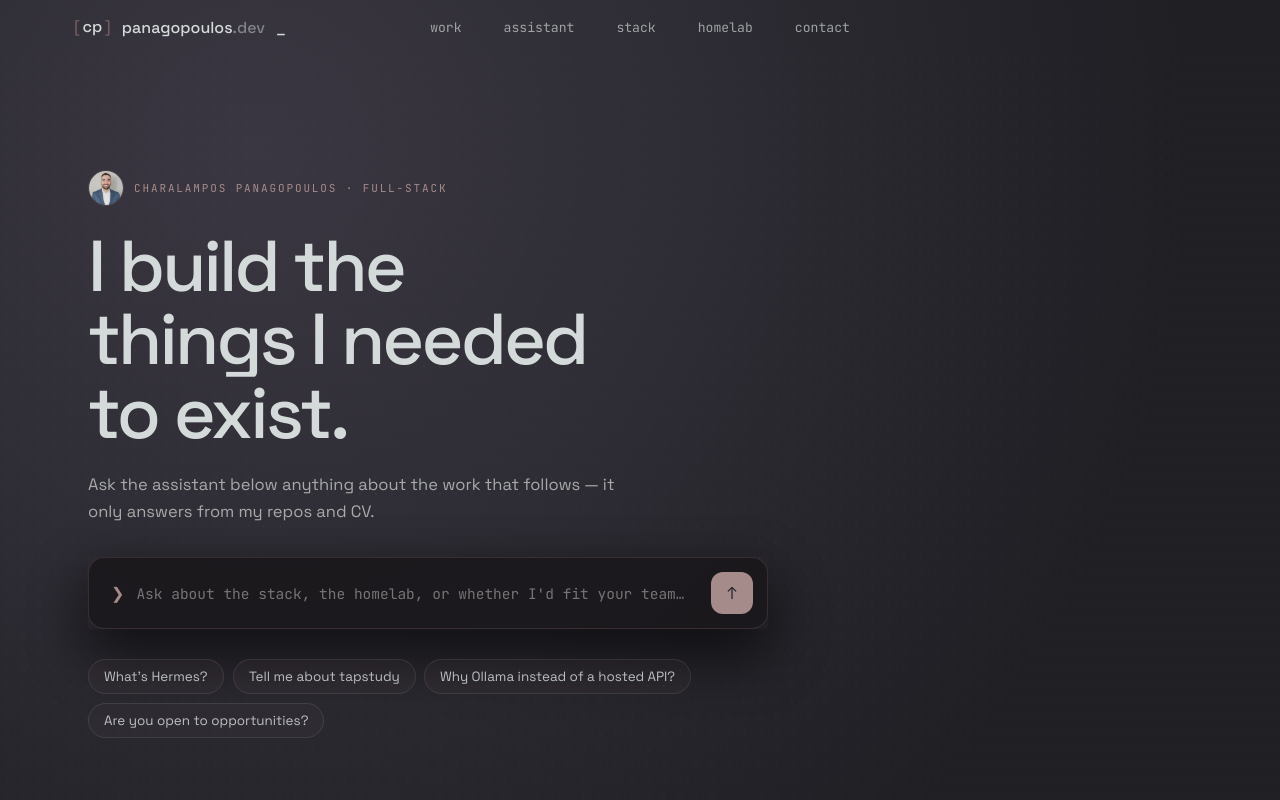
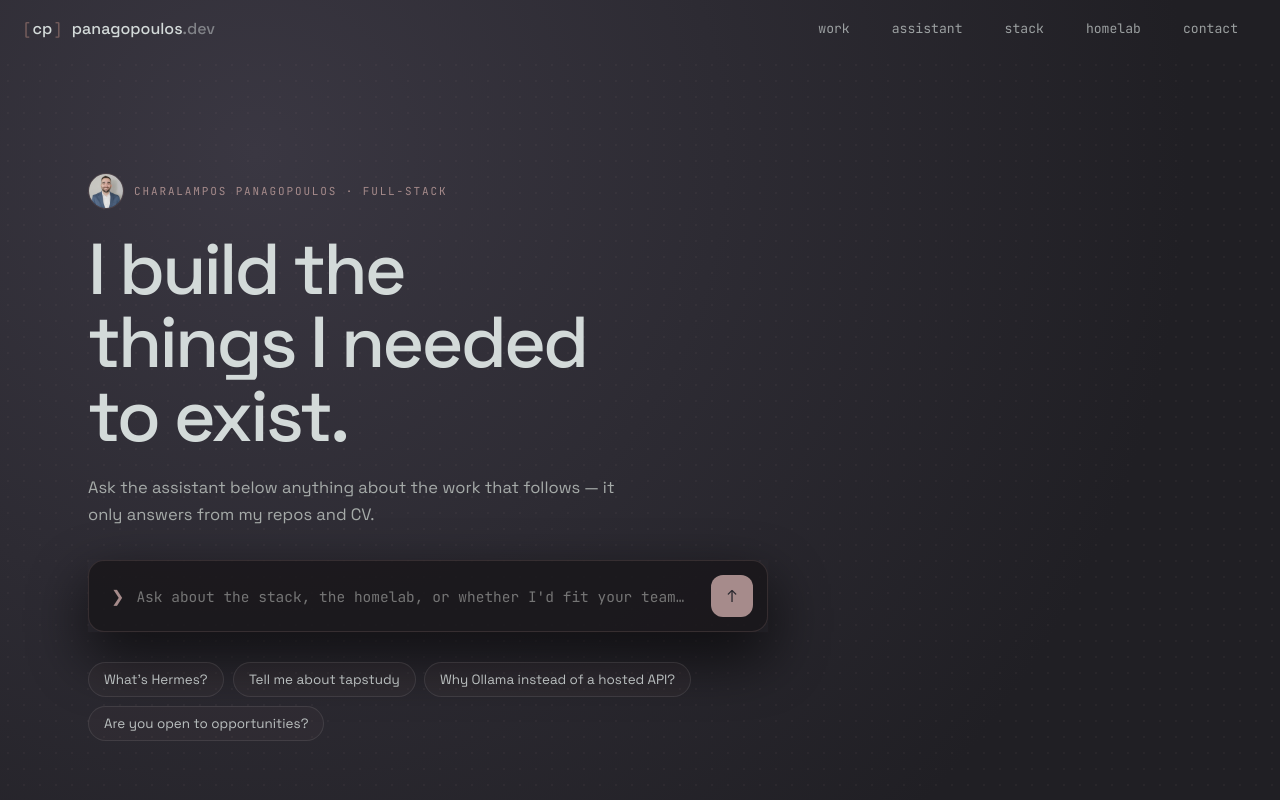
Before and after one commit to c-panagopoulos/Personal-Website, a React (Vite) app in the folder client/: page / in a window 1280 px wide. Shown: the top 800 px of the page. Built offline with nearby package versions, Linux system fonts and the light colour scheme.

Commit message:
Push navbar logo/links to edges when unshrunk, remove blinking caret

```diff
--- a/client/src/components/NavBar.jsx
+++ b/client/src/components/NavBar.jsx
@@ -26,12 +26,9 @@ function Brand({ visible }) {
         <span className="nav__bracket-edge">]</span>
       </span>
       {!visible && (
-        <>
-          <span className="nav__name">
-            panagopoulos<span>.dev</span>
-          </span>
-          <span className="nav__name caret">_</span>
-        </>
+        <span className="nav__name">
+          panagopoulos<span>.dev</span>
+        </span>
       )}
     </div>
   );
--- a/client/src/components/ResizableNavbar.jsx
+++ b/client/src/components/ResizableNavbar.jsx
@@ -50,7 +50,7 @@ export function NavBody({ children, className = "", visible }) {
       }}
       transition={{ type: "spring", stiffness: 200, damping: 50 }}
       style={{ minWidth: 460 }}
-      className={`resizable-navbar__body ${visible ? "resizable-navbar__body--visible" : ""} ${className}`}
+      className={`resizable-navbar__body ${visible ? "resizable-navbar__body--visible" : "resizable-navbar__body--wide"} ${className}`}
     >
       {/* Match the original: NavBody clones `visible` onto its own children
           too, so the logo/items can compact themselves as it shrinks. */}
@@ -65,7 +65,7 @@ export function NavItems({ items, className = "", onItemClick, visible }) {
   return (
     <motion.div
       onMouseLeave={() => setHovered(null)}
-      className={`resizable-navbar__items ${visible ? "resizable-navbar__items--compact" : ""} ${className}`}
+      className={`resizable-navbar__items ${visible ? "resizable-navbar__items--compact" : "resizable-navbar__items--edge"} ${className}`}
     >
       {items.map((item, idx) => (
         <a
--- a/client/src/styles/global.css
+++ b/client/src/styles/global.css
@@ -396,6 +396,11 @@ button {
   background: rgba(30, 28, 34, 0.88);
   border: 1px solid var(--border);
 }
+/* Unshrunk (top of page): edge-to-edge instead of the shrunk state's
+   centered, width-capped pill — logo hugs the left edge, links the right. */
+.resizable-navbar__body--wide {
+  max-width: none;
+}
 .resizable-navbar__items {
   position: absolute;
   inset: 0;
@@ -425,6 +430,13 @@ button {
 }
 .resizable-navbar__items--compact .resizable-navbar__item {
   padding: 8px 11px;
+}
+/* Unshrunk: a normal flex child (not the shrunk state's absolute-centered
+   overlay) so .resizable-navbar__body's own space-between pushes it to the
+   far right, opposite the logo. */
+.resizable-navbar__items--edge {
+  position: static;
+  flex: none;
 }
 .resizable-navbar__item:hover {
   color: var(--accent);
```
